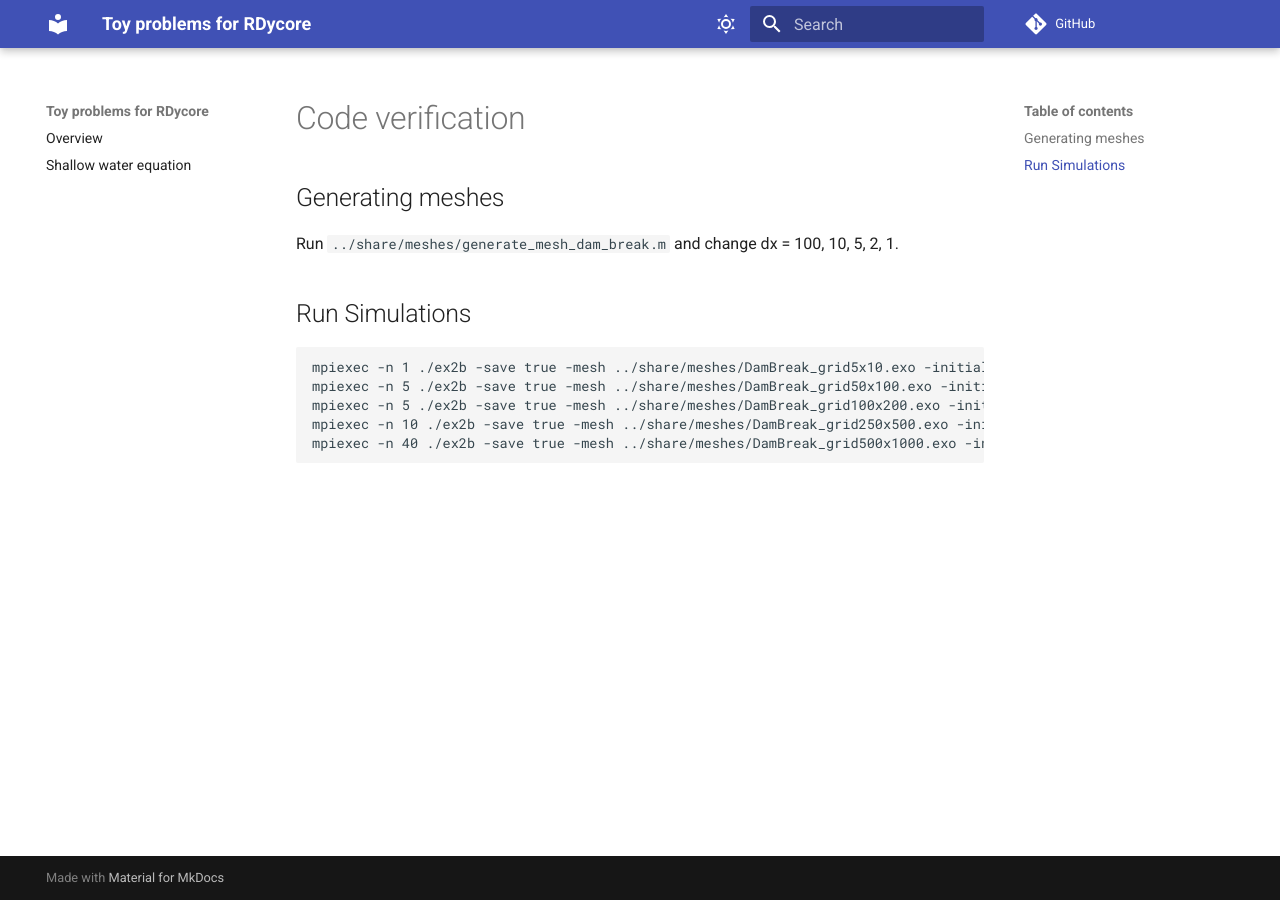
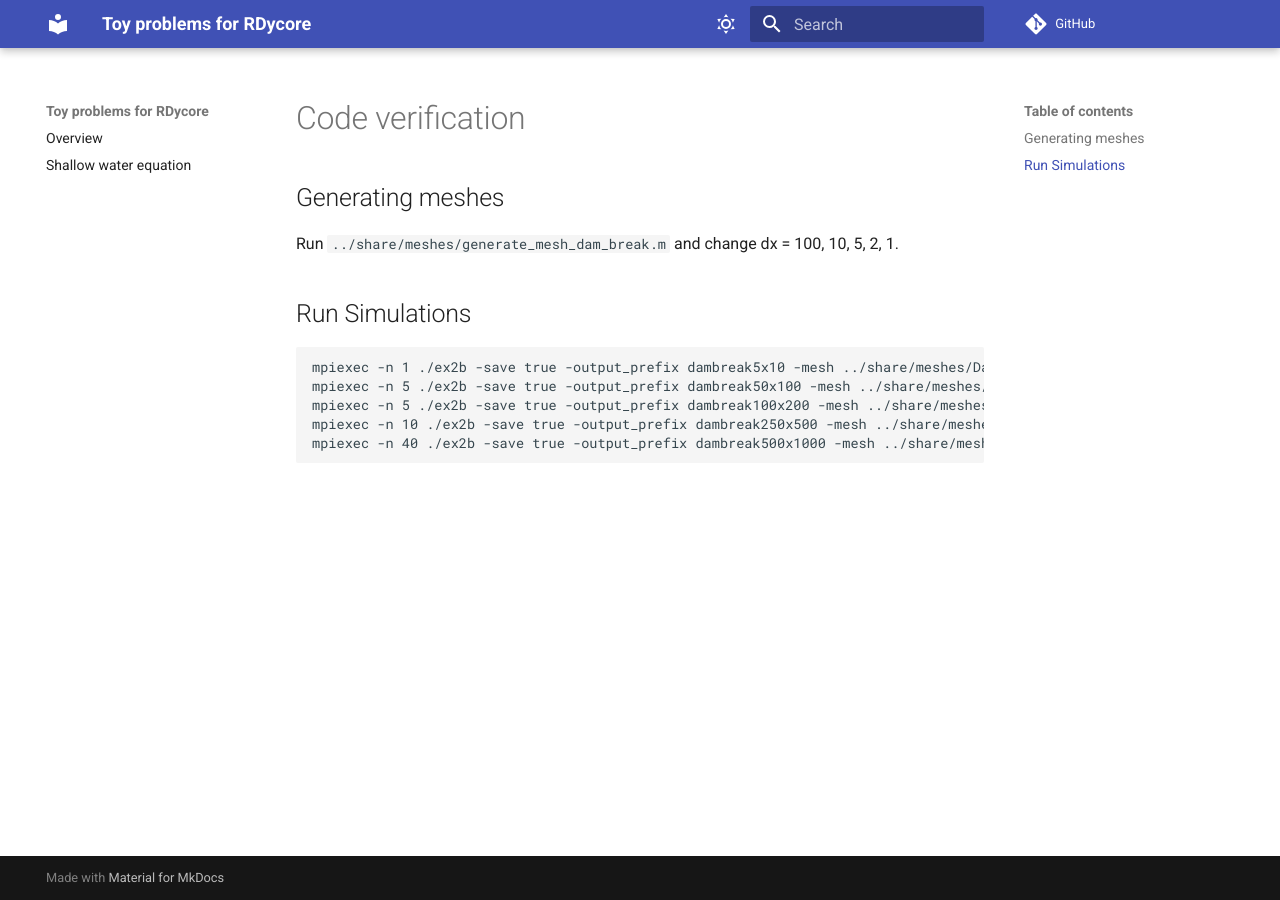
Before and after one commit to fdongyu/toy-problems, an MkDocs documentation site: the page built from docs/code_verification.md, in a window 1280 px wide. Built offline with MkDocs 1.6.1 and Material for MkDocs 9.7.7, drawn with Linux system fonts in a browser that asks for light colours; comment, search, counter and statistics services are not loaded.

````diff
--- a/docs/code_verification.md
+++ b/docs/code_verification.md
@@ -7,9 +7,9 @@
 ## Run Simulations
 
 ```
-mpiexec -n 1 ./ex2b -save true -mesh ../share/meshes/DamBreak_grid5x10.exo -initial_condition ../share/initial_conditions/DamBreak_grid5x10_wetdownstream.IC -dt 0.1 -ts_max_time 72
-mpiexec -n 5 ./ex2b -save true -mesh ../share/meshes/DamBreak_grid50x100.exo -initial_condition ../share/initial_conditions/DamBreak_grid50x100_wetdownstream.IC -dt 0.1 -ts_max_time 72
-mpiexec -n 5 ./ex2b -save true -mesh ../share/meshes/DamBreak_grid100x200.exo -initial_condition ../share/initial_conditions/DamBreak_grid100x200_wetdownstream.IC -dt 0.1 -ts_max_time 72
-mpiexec -n 10 ./ex2b -save true -mesh ../share/meshes/DamBreak_grid250x500.exo -initial_condition ../share/initial_conditions/DamBreak_grid250x500_wetdownstream.IC -dt 0.1 -ts_max_time 72
-mpiexec -n 40 ./ex2b -save true -mesh ../share/meshes/DamBreak_grid500x1000.exo -initial_condition ../share/initial_conditions/DamBreak_grid500x1000_wetdownstream.IC -dt 0.1 -ts_max_time 72
+mpiexec -n 1 ./ex2b -save true -output_prefix dambreak5x10 -mesh ../share/meshes/DamBreak_grid5x10.exo -initial_condition ../share/initial_conditions/DamBreak_grid5x10_wetdownstream.IC -dt 0.1 -ts_max_time 72
+mpiexec -n 5 ./ex2b -save true -output_prefix dambreak50x100 -mesh ../share/meshes/DamBreak_grid50x100.exo -initial_condition ../share/initial_conditions/DamBreak_grid50x100_wetdownstream.IC -dt 0.1 -ts_max_time 72
+mpiexec -n 5 ./ex2b -save true -output_prefix dambreak100x200 -mesh ../share/meshes/DamBreak_grid100x200.exo -initial_condition ../share/initial_conditions/DamBreak_grid100x200_wetdownstream.IC -dt 0.1 -ts_max_time 72
+mpiexec -n 10 ./ex2b -save true -output_prefix dambreak250x500 -mesh ../share/meshes/DamBreak_grid250x500.exo -initial_condition ../share/initial_conditions/DamBreak_grid250x500_wetdownstream.IC -dt 0.1 -ts_max_time 72
+mpiexec -n 40 ./ex2b -save true -output_prefix dambreak500x1000 -mesh ../share/meshes/DamBreak_grid500x1000.exo -initial_condition ../share/initial_conditions/DamBreak_grid500x1000_wetdownstream.IC -dt 0.1 -ts_max_time 72
 ```
````
Also changed, not shown: 1 other file.
